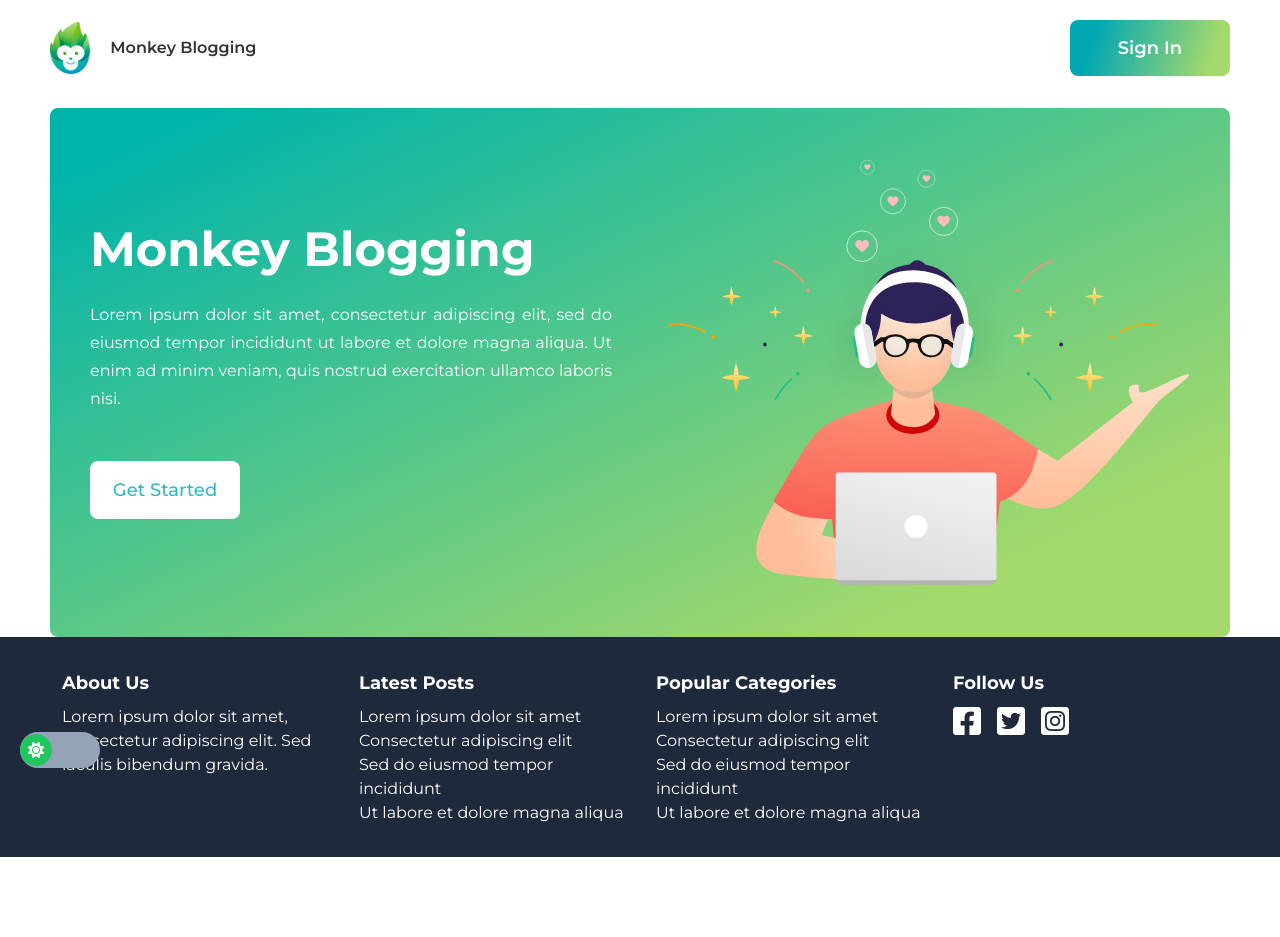
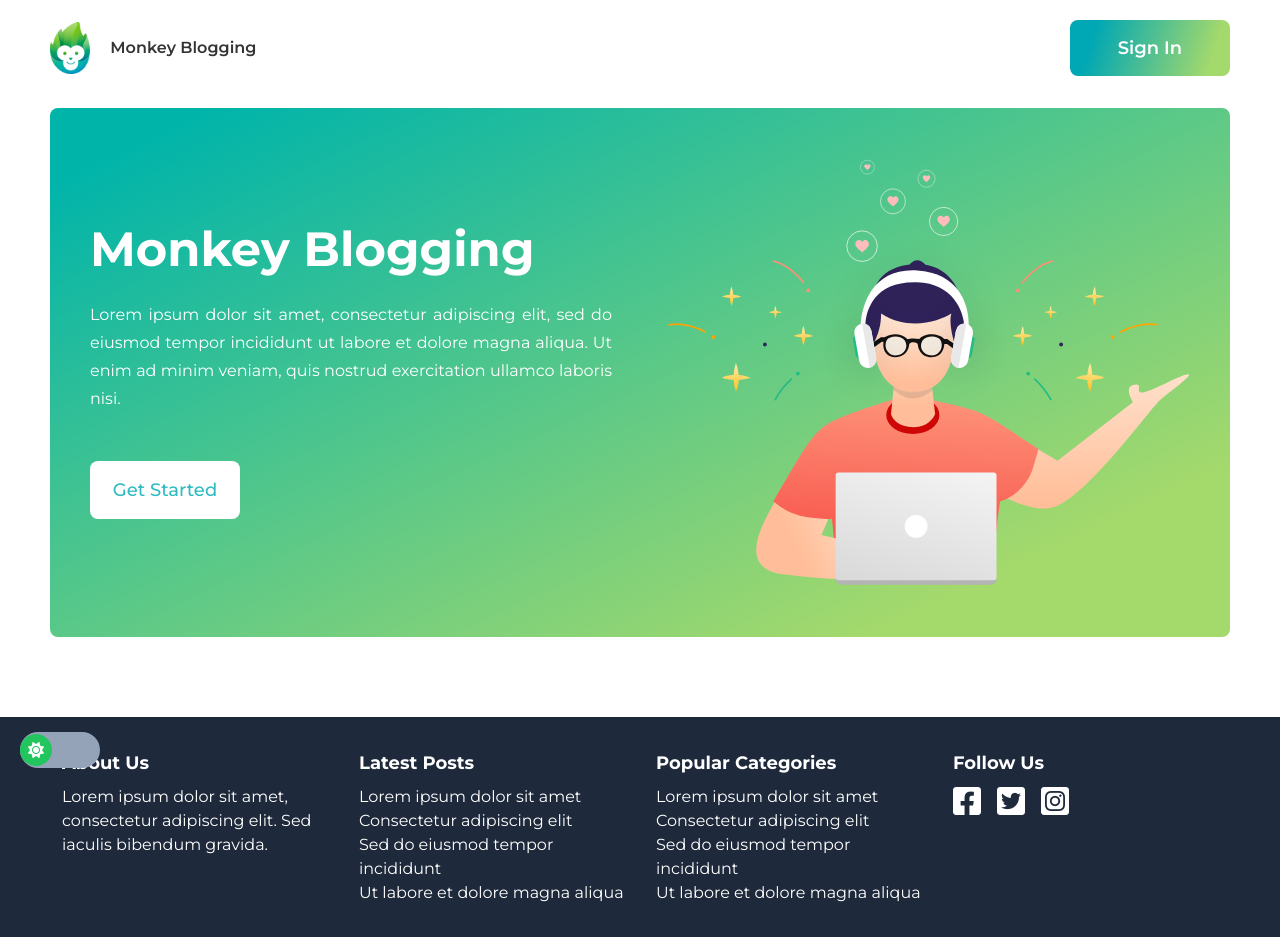
Before and after one commit to Linhyum/react-monkey-blogging, a React (Create React App) app: page / in a window 1280 px wide. Before the commit the page ends 857 px from the top, so only its background shows below. Built offline with nearby package versions, Linux system fonts and the light colour scheme; no server answers; the database is empty.

Commit message:
add padding top for footer

```diff
--- a/src/module/footer/Footer.js
+++ b/src/module/footer/Footer.js
@@ -3,7 +3,7 @@ import { Link } from "react-router-dom";
 import ReactDom from "react-dom";
 const Footer = () => {
     return ReactDom.createPortal(
-        <footer className="bg-slate-800 text-white footer">
+        <footer className="bg-slate-800 mt-20 text-white footer">
             <div className="container mx-auto py-8 px-3">
                 <div className="grid grid-cols-1 sm:grid-cols-2 md:grid-cols-4 gap-8">
                     <div className="">
--- a/src/module/home/HomeNewest.js
+++ b/src/module/home/HomeNewest.js
@@ -31,7 +31,7 @@ const HomeNewest = () => {
     const [first, ...rest] = posts;
     return (
         <>
-            <div className="py-20">
+            <div className="pt-20">
                 <div className="container">
                     <h2 className="home-title">Mới nhất</h2>
                     <div className="grid grid-cols-1 gap-10 lg:grid-cols-2 mt-8">
```
